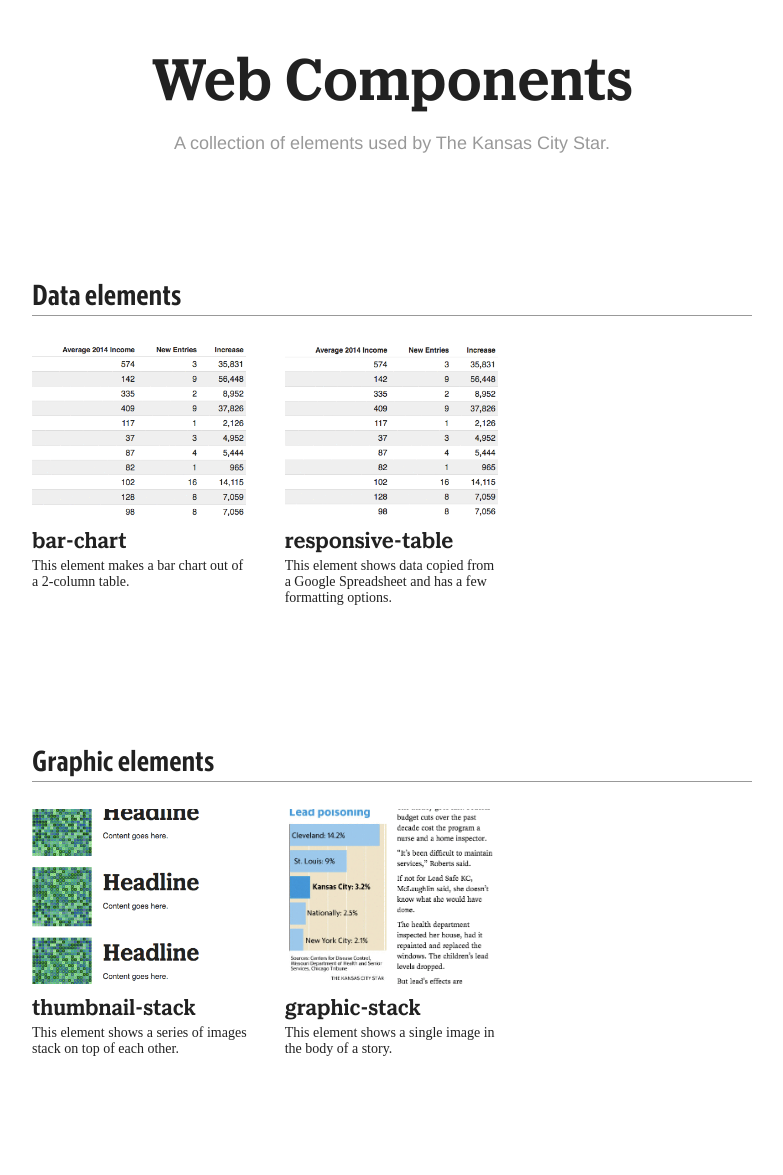
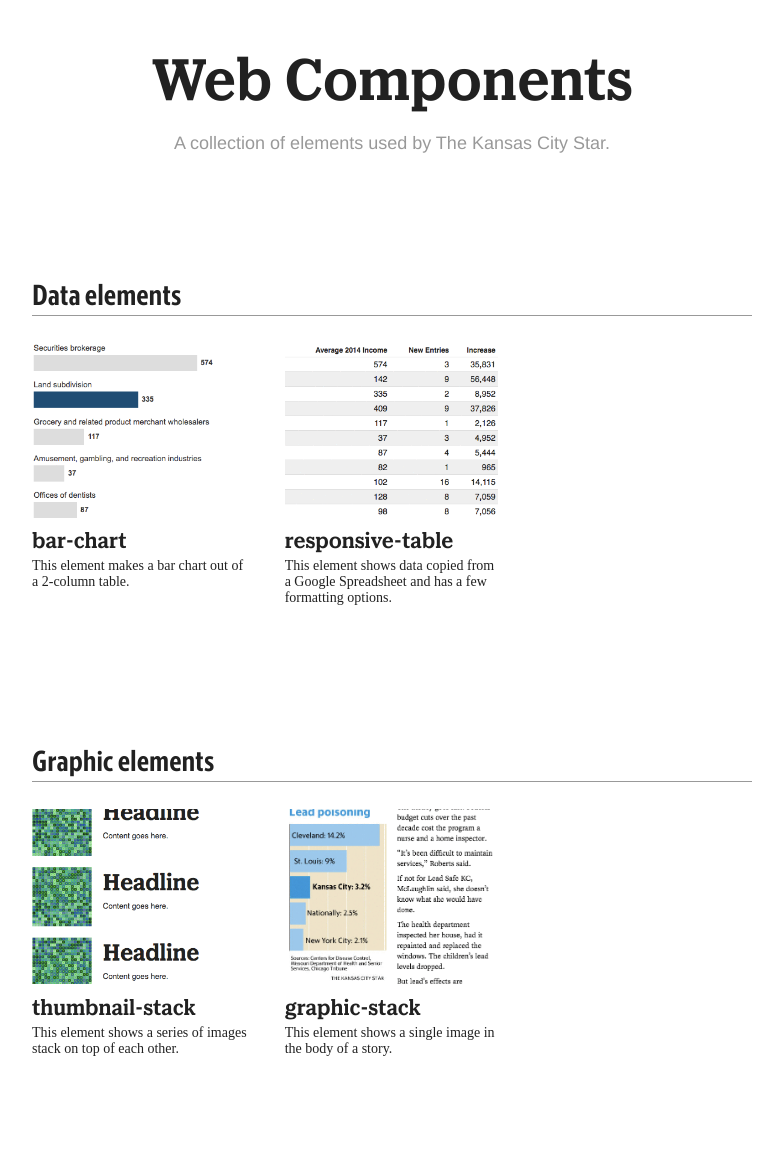
Before and after one commit to pilgreen/kcstar-components, a Jekyll site: the page built from index.html, in a window 1280 px wide. Shown: the whole page, without its empty margins (248-1031 px from the left). Built offline with Jekyll 4.4.1, drawn with Linux system fonts in a browser that asks for light colours; some web fonts are replaced.

Commit message:
bar-chart thumbnail update

```diff
--- a/_posts/2016-07-07-bar-chart.html
+++ b/_posts/2016-07-07-bar-chart.html
@@ -4,7 +4,7 @@ title: bar-chart
 permalink: /bar-chart/
 tags: data
 excerpt: This element makes a bar chart out of a 2-column table.
-img: img/responsive-table.png
+img: img/bar-chart.png
 ---
 
 <link rel="import" href="bower_components/iron-selector/iron-selector.html">
```
Also changed, not shown: img/bar-chart.png.
